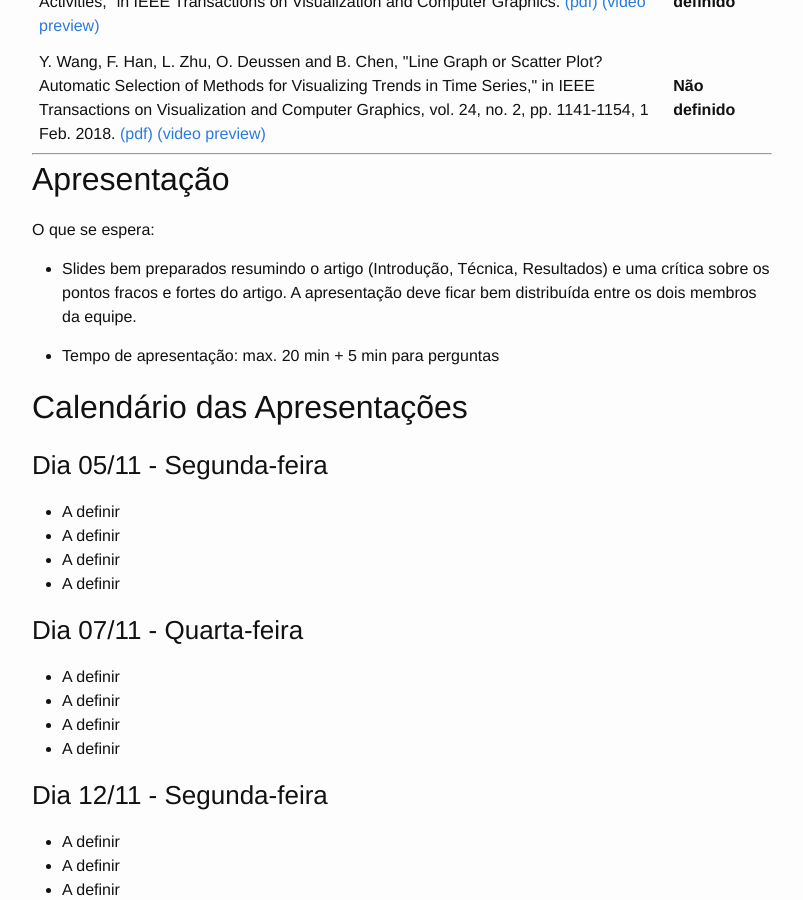
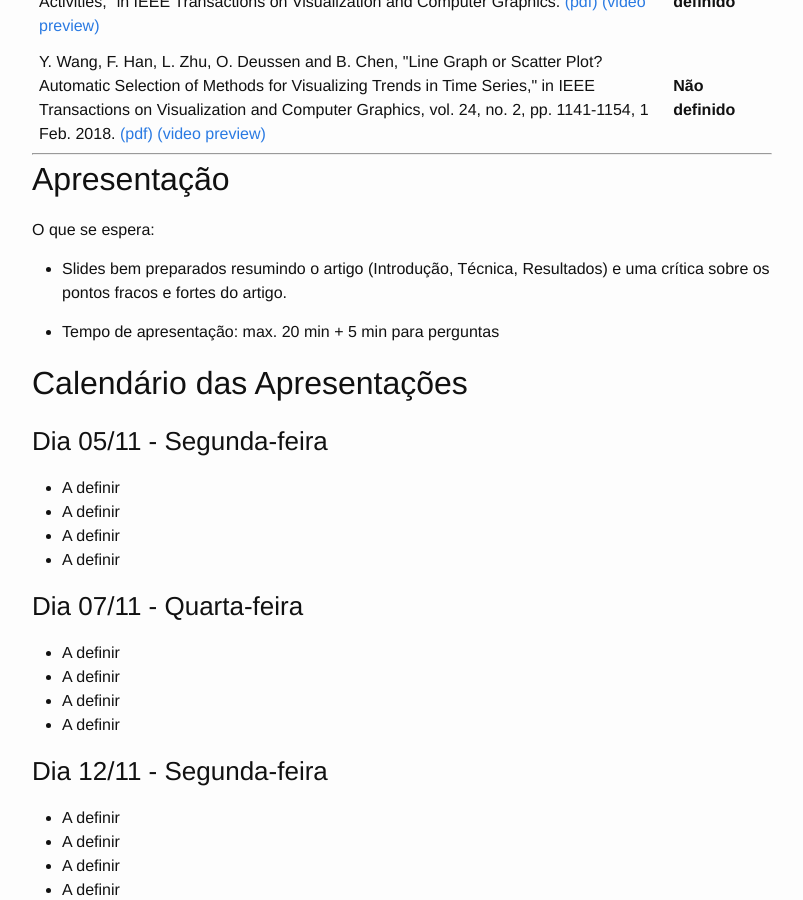
Before and after one commit to emanueles/datavis-course, a Jekyll site: the page built from _posts/2018-10-15-papers.md, in a window 1280 px wide and 900 px high, scrolled down 2534 px. Shown: the whole window, without its empty margins (238-1041 px from the left). Built offline with Jekyll 4.4.1, drawn with Linux system fonts in a browser that asks for light colours.

Commit message:
Removed wrong instructions.

```diff
--- a/_posts/2018-10-15-papers.md
+++ b/_posts/2018-10-15-papers.md
@@ -112,7 +112,7 @@ Algumas sugestões de artigos para apresentação:
 
 O que se espera:
 
-* Slides bem preparados resumindo o artigo (Introdução, Técnica, Resultados) e uma crítica sobre os pontos fracos e fortes do artigo. A apresentação deve ficar bem distribuída entre os dois membros da equipe.
+* Slides bem preparados resumindo o artigo (Introdução, Técnica, Resultados) e uma crítica sobre os pontos fracos e fortes do artigo.
 
 * Tempo de apresentação: max. 20 min + 5 min para perguntas
 
```
